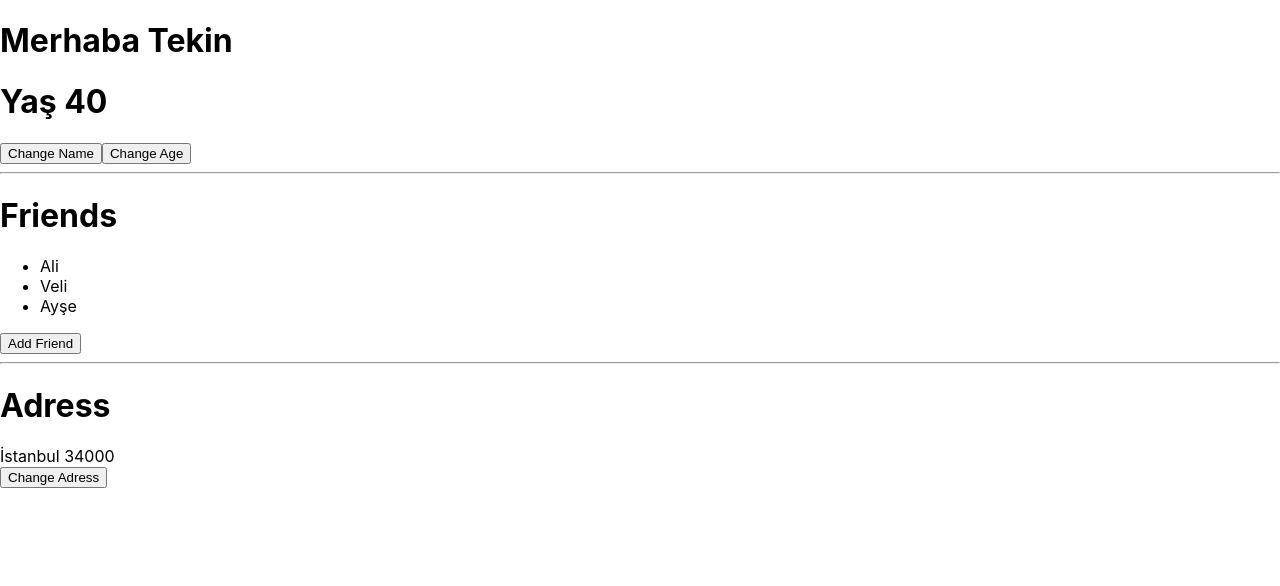
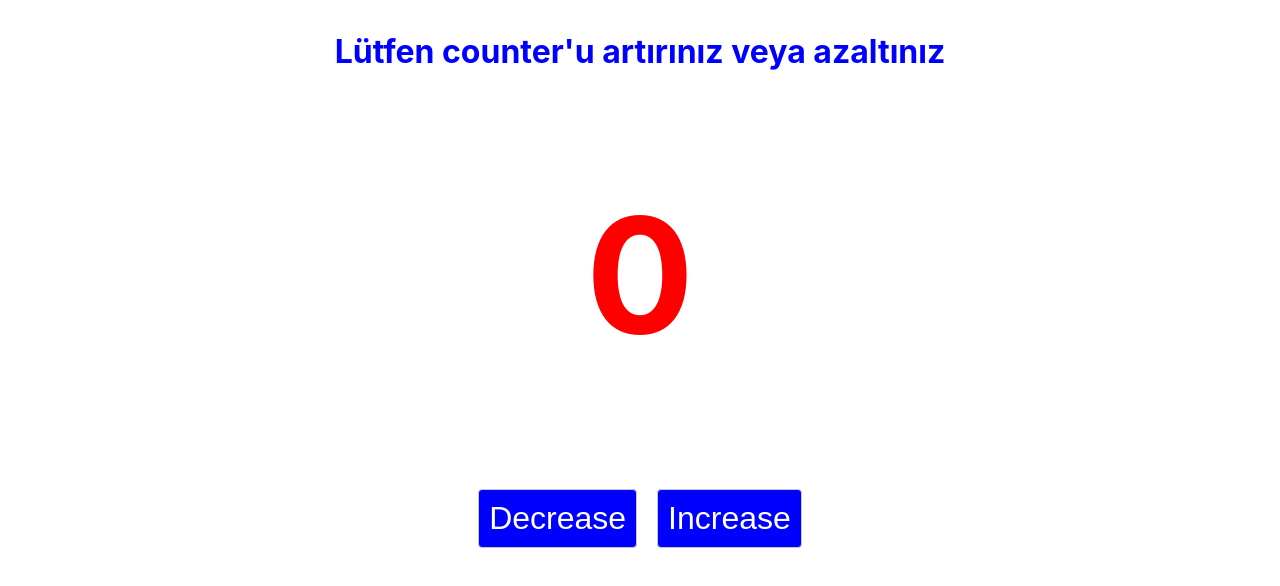
Before and after one commit to gundogdutekin/React-Learning, a React (Create React App) app: page / in a window 1280 px wide. Shown: the top 586 px of the page. Built offline with nearby package versions, Linux system fonts and the light colour scheme.

Commit message:
A simple counter component

```diff
--- a/src/App.js
+++ b/src/App.js
@@ -18,7 +18,8 @@ function App() {
 
 
   return (
-    <>
+
+     <div>
     <h1>Merhaba {name}</h1>
     <h1>Yaş {age}</h1>
     <button onClick={()=>setName("Emin Burak")}>Change Name</button>
@@ -34,8 +35,8 @@ function App() {
     <h1>Adress</h1>
     <div>{adress.title} {adress.zip}</div>
     <button onClick={()=>setAdress({...adress,title:'Ankara'})}>Change Adress</button>
-    </>
-   /* <div >
+    </div>
+   /*<div >
        <User adress={{title:'Bağcılar/İstanbul',zip:34495}} name={"Tekin"} surname="Gündoğdu" isloggedIn={true} friends={['Ali','Veli','Deli','Ahmet']}/>
 
     </div>*/
--- /dev/null
+++ b/src/components/Counter.js
@@ -0,0 +1,31 @@
+import { useState  } from "react";
+
+function Counter() {
+    const [color, setColor] = useState("blue");
+    const [count, setCount] = useState(0);
+    const [title,setTitle]=useState("Lütfen counter'u artırınız veya azaltınız");
+    const increase=()=>{
+        setCount(count+1); setTitle ('Lütfen counter\'u artırınız veya azaltınız');setColor("blue");
+    }
+    const decrease=function(){
+        if(count<1){
+            setTitle ('Counter en az 0 değerini alabilir!');
+            setColor("red");
+        }else{
+            setCount(count-1);
+        }
+    }
+
+  return (
+
+    <div>
+      <h3 className={color}>{title}</h3>
+      <h1>{count}</h1>
+    <button className="btn" onClick={decrease}>Decrease</button>
+    <button className="btn" onClick={increase}>Increase</button>
+
+    </div>
+  )
+}
+
+export default Counter
--- a/src/index.css
+++ b/src/index.css
@@ -11,3 +11,35 @@ code {
   font-family: source-code-pro, Menlo, Monaco, Consolas, 'Courier New',
     monospace;
 }
+div{
+  text-align: center;
+
+}
+.red{
+  color: red;
+}
+.blue{
+  color: blue;
+}
+div h1{
+  font-size: 10rem;
+  color:red;
+}
+div h3{
+
+  font-size: 2rem;
+  font-weight: bold;
+}
+.btn{
+  font-size: 2rem;
+  color:white;
+  background-color: blue;
+  border: 1px solid rgb(202, 200, 200);
+  border-radius:4px;
+  padding: 10px;
+  margin: 10px;
+  cursor: pointer;
+}
+.btn:hover{
+  background-color: rgb(136, 136, 225);
+}
--- a/src/index.js
+++ b/src/index.js
@@ -1,13 +1,14 @@
 import React from 'react';
 import ReactDOM from 'react-dom/client';
 import './index.css';
-import App from './App';
+//import App from './App';
+import Counter from "./components/Counter";
 import reportWebVitals from './reportWebVitals';
 
 const root = ReactDOM.createRoot(document.getElementById('root'));
 root.render(
   <React.StrictMode>
-    <App />
+    <Counter  />
   </React.StrictMode>
 );
 
```
